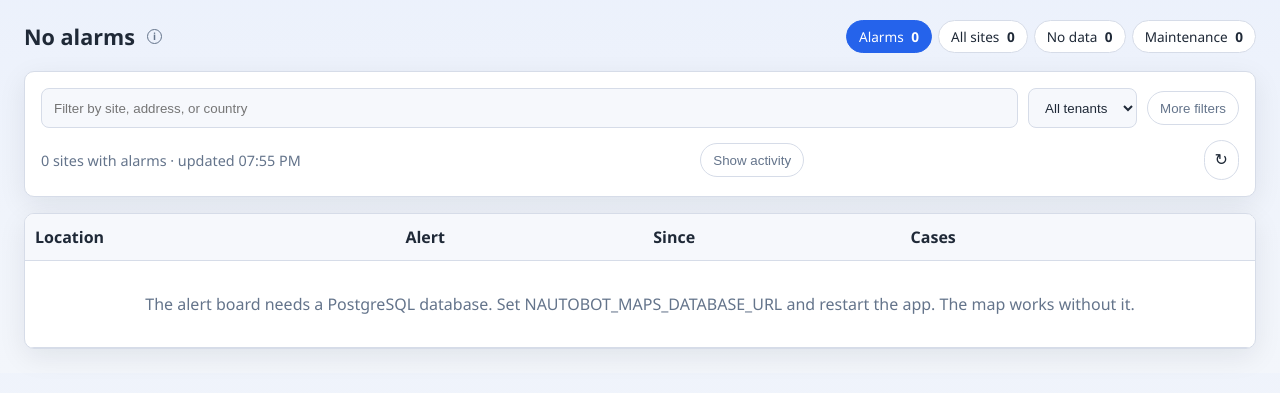
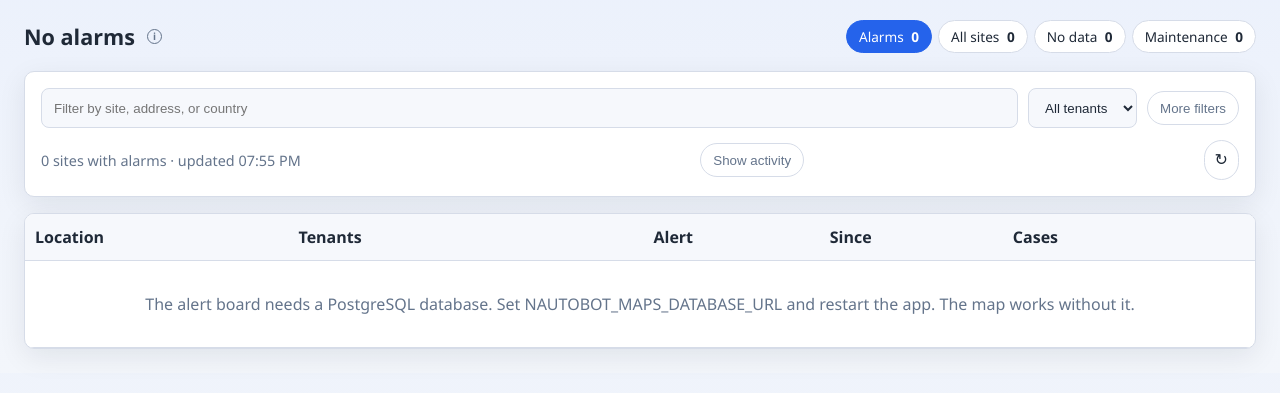
Before and after one commit to Jackass4life/Nautobot-maps, a Flask app: page /alerts in a window 1280 px wide. Shown: the part 91-484 px from the top of the page. Run offline with Flask 3, Linux system fonts and the light colour scheme; data that the repository does not hold is empty; some libraries are stand-ins or nearby versions.

Commit message:
Alert board: Tenants column again (#340)
The tenant moved under the site name in #311; operators want it in its
own column. The first tenant with its (i), "+N" for the rest; the line
under the name is gone. Hidden on the wall view, as before #311.

Co-Authored-By: Claude Opus 5.5 <noreply@anthropic.com>

```diff
--- a/static/css/alerts.css
+++ b/static/css/alerts.css
@@ -502,11 +502,10 @@ a.site-name:focus-visible {
   font-size: 0.8rem;
 }
 
-/* The site's tenants, under its name (#238, #311). */
-.site-tenants {
-  margin-top: 2px;
-  color: var(--color-text-muted);
-  font-size: 0.8rem;
+/* The site's tenants, in their own column (#238, #340). */
+.col-tenants {
+  min-width: 120px;
+  max-width: 240px;
 }
 
 /* "+2" shows the remaining tenants in place (#279). */
@@ -1344,7 +1343,7 @@ a.case-pill:focus-visible {
 
 .wall-view .page-header,
 .wall-view .summary-bar,
-.wall-view .site-tenants,
+.wall-view .col-tenants,
 .wall-view .toolbar,
 .wall-view .feed-panel,
 .wall-view .site-toggle-btn,
--- a/static/js/alerts/board.js
+++ b/static/js/alerts/board.js
@@ -79,7 +79,7 @@ export function emptyBoardText(payload) {
 export function renderTableRows(alerts, payload) {
   if (!alerts.length) {
     const { text, className } = emptyBoardText(payload);
-    els.alertsTableBody.innerHTML = `<tr><td colspan="5" class="${className}">${text}</td></tr>`;
+    els.alertsTableBody.innerHTML = `<tr><td colspan="6" class="${className}">${text}</td></tr>`;
     formatBoardStatus(payload, 0);
     return;
   }
@@ -183,7 +183,7 @@ export async function loadAlertBoard(forceRefresh = false, { background = false
       showWallError(err.message);
       if (state.lastLoadedAt !== null) return;
     }
-    els.alertsTableBody.innerHTML = `<tr><td colspan="5" class="empty-state">Could not load alerts: ${escHtml(err.message)}</td></tr>`;
+    els.alertsTableBody.innerHTML = `<tr><td colspan="6" class="empty-state">Could not load alerts: ${escHtml(err.message)}</td></tr>`;
     els.boardStatus.textContent = "Alert board unavailable";
     showError(`Failed to load alert board: ${err.message}`);
   } finally {
--- a/static/js/alerts/rows.js
+++ b/static/js/alerts/rows.js
@@ -220,6 +220,7 @@ export function renderDownDeviceRows(item, isExpanded, extraClass) {
         ${device.probable_cause ? `<div class="cause-note">Likely caused by ${escHtml(device.probable_cause)}</div>` : ""}
         ${device.maintenance_until ? `<div class="maintenance-note"><span class="alert-badge alert-maintenance">MAINTENANCE</span> ${maintenanceNote(device.maintenance_until, device.maintenance_reason)}</div>` : ""}
       </td>
+      <td class="col-tenants"></td>
       <td></td>
       <td class="since-cell">${sinceLabel("down", deviceDowntimeSeconds(device, now))}</td>
       <td class="cases-cell col-cases">${renderDeviceCases(device)}</td>
@@ -249,18 +250,18 @@ export function tierPill(item) {
   return ` <span class="tier-pill${top}" title="Importance tier">${escHtml(String(item.tier).toUpperCase())}</span>`;
 }
 
-// The site's tenants on one line under its name (#311): the first, and
+// The site's Tenants cell (#340; under its name in #311): the first, and
 // "+N" that shows the rest in place, each with its (i) (#238, #279).
-export function tenantLine(item) {
+export function tenantCell(item) {
   const tenants = siteTenants(item);
   const descriptions = item.tenant_descriptions;
-  if (!tenants.length) return "";
+  if (!tenants.length) return "—";
   const rest = tenants.slice(1);
   const more = rest.length
     ? `<span class="tenant-rest" hidden>, ${rest.map((name) => tenantName(name, descriptions)).join(", ")}</span>`
       + ` <button class="tenant-more-btn" type="button" title="${escHtml(rest.join(", "))}">+${rest.length}</button>`
     : "";
-  return `<div class="site-tenants">${tenantName(tenants[0], descriptions)}${more}</div>`;
+  return `${tenantName(tenants[0], descriptions)}${more}`;
 }
 
 // Only the path above the site, e.g. "NORAM › GRL" (#178).
@@ -280,7 +281,7 @@ export function siteRowsHtml(alerts, { wallView, isExpanded }) {
     const inMaintenance = item.alert_level === "maintenance";
     // Wall view: sites in maintenance are listed last, under a heading (#283).
     const maintenanceHeading = wallView && inMaintenance && !maintenanceSeen
-      ? '<tr class="maintenance-heading"><td colspan="5">In maintenance</td></tr>'
+      ? '<tr class="maintenance-heading"><td colspan="6">In maintenance</td></tr>'
       : "";
     if (inMaintenance) maintenanceSeen = true;
     // Wall view: sites someone is on are faded, below a dashed line (#271).
@@ -306,12 +307,12 @@ export function siteRowsHtml(alerts, { wallView, isExpanded }) {
           <div>
             <div class="site-title">${siteNameHtml(item, !wallView)}${tierPill(item)}</div>
             <div class="site-summary">${downCount} down · ${item.device_count || 0} monitored</div>
-            ${tenantLine(item)}
           </div>
         </div>
         ${address ? `<div class="site-address">${escHtml(address)}</div>` : ""}
         ${meta ? `<div class="site-meta">${meta}</div>` : ""}
       </td>
+      <td class="col-tenants">${tenantCell(item)}</td>
       <td>${alertBadge(item.alert_level, item.alert_reason)}${wallView && !inMaintenance ? caseStateBadge(item) : ""}${item.maintenance ? `<div class="maintenance-note">${maintenanceNote(item.maintenance.until, item.maintenance.reason)}</div>` : ""}</td>
       <td class="since-cell">${wallView ? "" : sinceLabel("in alarm", siteAlarmSeconds(item))}</td>
       <td class="cases-cell col-cases">${renderCases(item)}</td>
--- a/templates/alerts.html
+++ b/templates/alerts.html
@@ -85,6 +85,7 @@
         <thead>
           <tr>
             <th>Location</th>
+            <th class="col-tenants">Tenants</th>
             <th>Alert</th>
             <th>Since</th>
             <th class="col-cases">Cases</th>
@@ -93,7 +94,7 @@
         </thead>
         <tbody id="alerts-table-body">
           <tr>
-            <td colspan="5" class="empty-state">Loading alerts…</td>
+            <td colspan="6" class="empty-state">Loading alerts…</td>
           </tr>
         </tbody>
       </table>
```
Also changed, not shown: docs/alert-board.md (+2 -2 lines), tests/test_integration.py (+30 -17 lines), CHANGELOG.md.
